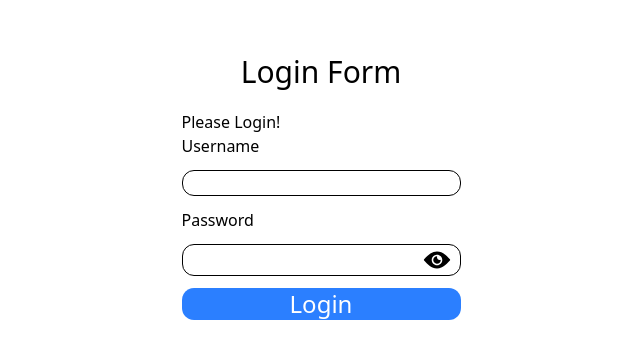
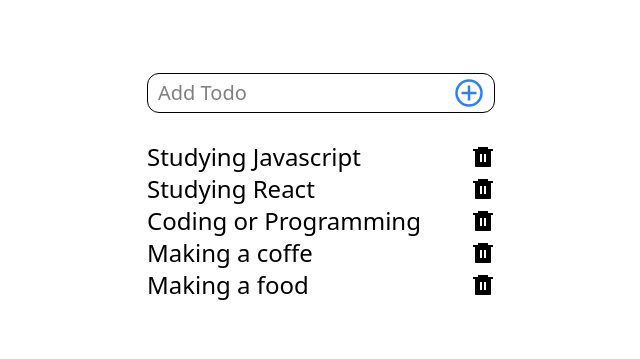
Before and after one commit to ManaChanCoder/react-challenge, a React (Vite) app: page / in a window 1280 px wide. Shown: the part 213-572 px from the top of the page, without its empty margins (319-959 px from the left). Built offline with nearby package versions, Linux system fonts and the light colour scheme.

Commit message:
List Rendingring with Map

```diff
--- a/src/App.jsx
+++ b/src/App.jsx
@@ -1,89 +1,72 @@
 import React, { useState } from "react";
-
-import { IoIosEye, IoIosEyeOff } from "react-icons/io";
+import { GrAddCircle } from "react-icons/gr";
+import { RiDeleteBin6Fill } from "react-icons/ri";
 
 const App = () => {
-  const [isLogin, setIsLogin] = useState(false);
-  const [user, setUsers] = useState({
-    username: "",
-    password: "",
-  });
-  const [showPass, setShowPass] = useState(true);
-  const handleOnChange = (e) => {
-    const { name, value } = e.target;
-    setUsers((prev) => ({
-      ...prev,
-      [name]: value,
-    }));
+  const [todos, setTodos] = useState([
+    "Studying Javascript",
+    "Studying React",
+    "Coding or Programming",
+    "Making a coffe",
+    "Making a food",
+  ]);
+  const [newTodo, setNewTodo] = useState("");
+
+  const deleteTodo = (index) => {
+    const updatedTodos = [...todos];
+    updatedTodos.splice(index, 1);
+    setTodos(updatedTodos);
   };
-  const login = (e) => {
-    e.preventDefault();
-    if (user.username === "Rhogenn" && user.password === "Saingga") {
-      setIsLogin(true);
-      setUsers({
-        username: "",
-        password: "",
-      });
+  const addTodo = () => {
+    if (newTodo !== "") {
+      const updatedTodo = [...todos];
+      updatedTodo.push(newTodo);
+      setTodos(updatedTodo);
+
+      setNewTodo("");
+    } else {
+      alert("Please Filled!");
     }
   };
-  const logout = () => {
-    if (isLogin) {
-      setIsLogin(!isLogin);
+  const enterAddTodo = (e) => {
+    if (e.key === "Enter") {
+      addTodo();
     }
-  };
-
-  const handleHidePassword = () => {
-    setShowPass(!showPass);
   };
   return (
     <div className="w-full h-screen flex justify-center items-center">
       <div className="">
-        <h1 className="mb-5 text-3xl text-center">Login Form</h1>
-        {isLogin ? (
-          <p className="mb-2.5">Welcome, User!</p>
-        ) : (
-          <p>Please Login!</p>
-        )}
-        <form action="" onSubmit={login} className="flex flex-col gap-3">
-          <label htmlFor="">Username</label>
+        <div className="flex justify-between px-2.5 py-1 text-xl border rounded-xl mb-7">
           <input
             type="text"
-            className="border rounded-xl outline-none px-2"
-            name="username"
-            value={user.username}
-            onChange={handleOnChange}
+            placeholder="Add Todo"
+            className="outline-none"
+            name="newTodo"
+            value={newTodo}
+            onChange={(e) => setNewTodo(e.target.value)}
+            onKeyDown={enterAddTodo}
           />
-          <label htmlFor="">Password</label>
-          <div className="flex justify-between border rounded-xl px-2">
-            <input
-              type={showPass ? "password" : "text"}
-              className="outline-none "
-              name="password"
-              value={user.password}
-              onChange={handleOnChange}
-            />
-            {showPass ? (
-              <IoIosEye
-                size={30}
-                className="cursor-pointer"
-                onClick={handleHidePassword}
-              />
-            ) : (
-              <IoIosEyeOff
-                size={30}
-                className="cursor-pointer"
-                onClick={handleHidePassword}
-              />
-            )}
-          </div>
-          <button
-            type="submit"
-            onClick={logout}
-            className="bg-blue-500 hover:bg-blue-400 text-white hover:text-black text-2xl cursor-pointer rounded-xl"
-          >
-            {isLogin ? "Logout" : "Login"}
-          </button>
-        </form>
+          <GrAddCircle
+            size={30}
+            className="text-blue-500 hover:text-blue-400 cursor-pointer duration-150"
+            onClick={addTodo}
+          />
+        </div>
+        {todos.length > 0
+          ? todos.map((todo, index) => (
+              <div
+                key={index}
+                className="flex items-center justify-between gap-5"
+              >
+                <span className="text-2xl">{todo}</span>
+                <RiDeleteBin6Fill
+                  size={24}
+                  className="cursor-pointer hover:text-red-500"
+                  onClick={() => deleteTodo(index)}
+                />
+              </div>
+            ))
+          : "No Result Found"}
       </div>
     </div>
   );
```
